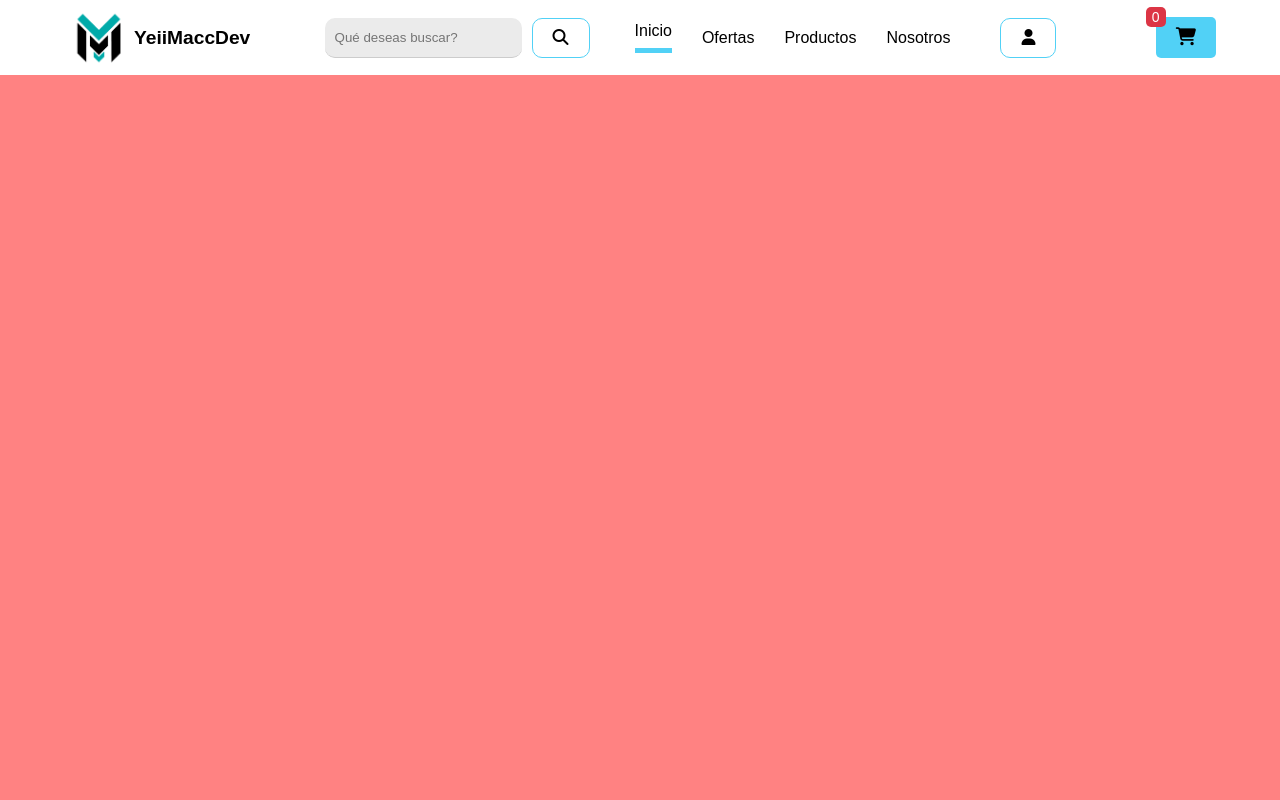
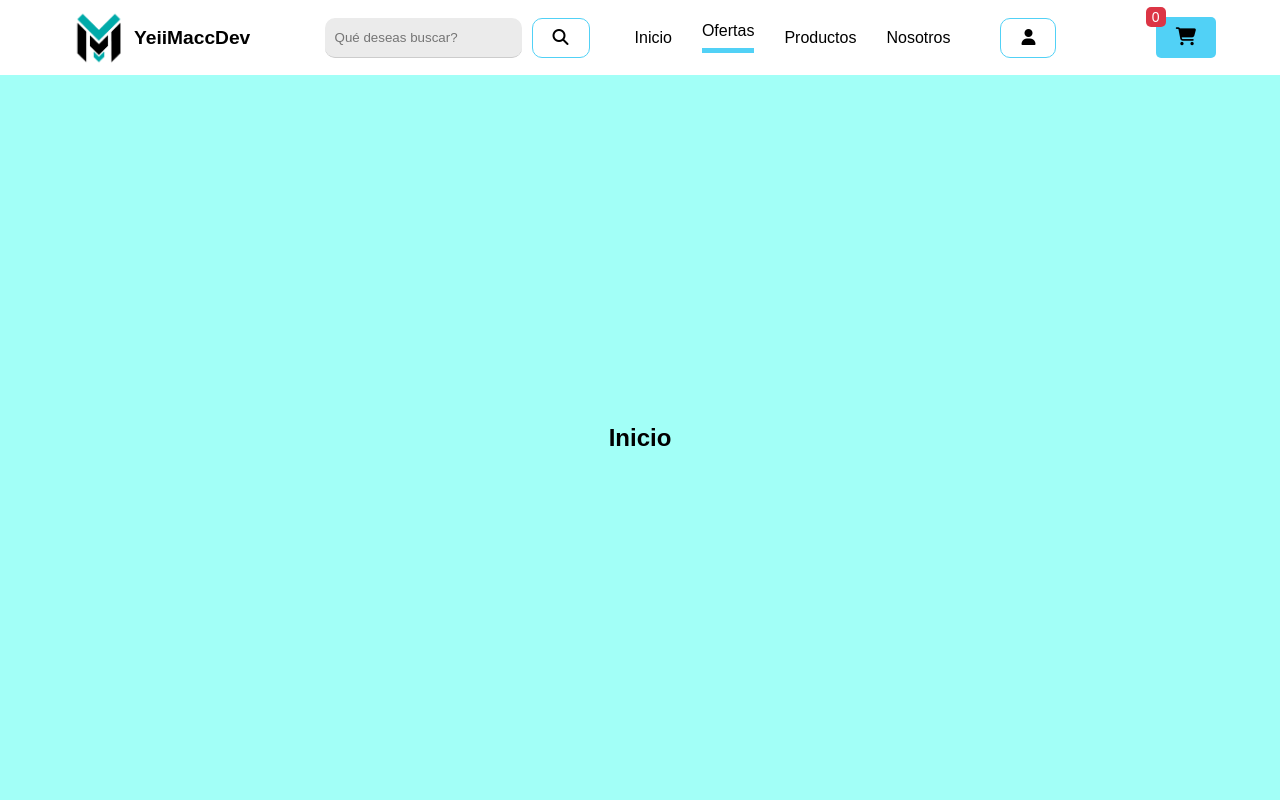
Before and after one commit to YeiiMaccDev/menu_responsive, a plain HTML site: page index.html in a window 1280 px wide. Shown: the top 800 px of the page. Drawn offline with Linux system fonts and the light colour scheme.

Commit message:
Interaction of the menu with the sections of the site.

```diff
--- a/index.html
+++ b/index.html
@@ -8,7 +8,9 @@
     <link rel="shortcut icon" href="./img/faviconLight.ico" type="image/x-icon">
     <link rel="stylesheet" href="./styles.css">
     <link rel="stylesheet" href="./menu.css">
-    <link rel="stylesheet" href="https://cdnjs.cloudflare.com/ajax/libs/font-awesome/6.5.2/css/all.min.css" integrity="sha512-SnH5WK+bZxgPHs44uWIX+LLJAJ9/2PkPKZ5QiAj6Ta86w+fsb2TkcmfRyVX3pBnMFcV7oQPJkl9QevSCWr3W6A==" crossorigin="anonymous" referrerpolicy="no-referrer" />
+    <link rel="stylesheet" href="https://cdnjs.cloudflare.com/ajax/libs/font-awesome/6.5.2/css/all.min.css"
+        integrity="sha512-SnH5WK+bZxgPHs44uWIX+LLJAJ9/2PkPKZ5QiAj6Ta86w+fsb2TkcmfRyVX3pBnMFcV7oQPJkl9QevSCWr3W6A=="
+        crossorigin="anonymous" referrerpolicy="no-referrer" />
 
     <title>Menu responsive</title>
 </head>
@@ -21,7 +23,8 @@
                     <span class="navbar-site__toggler__span"></span>
                 </button>
                 <a href="/" class="navbar-site__logo">
-                    <img src="./img/logo.png" class="navbar-site__logo-img" width="60" height="60" alt="Logo YeiiMaccDev">
+                    <img src="./img/logo.png" class="navbar-site__logo-img" width="60" height="60"
+                        alt="Logo YeiiMaccDev">
                     <strong class="navbar-site__logo-strong">YeiiMaccDev</strong>
                 </a>
                 <ul class="navbar-site__list">
@@ -65,9 +68,22 @@
         </div>
         <div style="min-height: 75px;"></div>
     </header>
+
     <main>
+        <section class="section-100vh home" id="home">
+            <h1>Inicio</h1>
+        </section>
+        <section class="section-100vh ofertas" id="ofertas">
+            <h1>Ofertas</h1>
+        </section>
+        <section class="section-100vh productos" id="productos">
+            <h1>Productos</h1>
+        </section>
+        <section class="section-100vh nosotros" id="nosotros">
+            <h1>Nosotros</h1>
+        </section>
+    </main>
 
-    </main>
     <footer>
 
     </footer>
--- a/menu.js
+++ b/menu.js
@@ -54,3 +54,26 @@ navToggler.addEventListener('click', togglerClick);
 navLinks.forEach((link) => {
     link.addEventListener('click', () =>  navLinkClick(link) )
 });
+
+
+// Function to change the active menu class when scrolling through the page
+function changeActiveMenu() {
+    const sections = document.querySelectorAll("section");
+    const menuItems = document.querySelectorAll("nav ul li a");
+
+    sections.forEach((seccion, index) => {
+        const posicion = seccion.getBoundingClientRect(); // Section position
+        const mitadVentana = window.innerHeight / 2; // Half the height of the window
+
+        if (posicion.top <= mitadVentana && posicion.bottom >= mitadVentana) {
+            // If the section is in the centre of the window, highlight the corresponding link in the menu.
+            menuItems.forEach((item) => {
+                item.classList.remove("navbar-site__active");
+            });
+            menuItems[index].classList.add("navbar-site__active");
+        }
+    });
+}
+
+// Event to be executed when scrolling the page.
+window.addEventListener("scroll", changeActiveMenu);
--- a/styles.css
+++ b/styles.css
@@ -1,5 +1,5 @@
 :root {
-    --bg-color: #ff8282;
+    --bg-color: #a2fff7;
     --bg-color-input: #ebebeb;
     --primary-color: #51d1f6;
     --primary-color-light: #ffcc33;
@@ -88,3 +88,27 @@ body {
 
     z-index: 1000;
 }
+
+
+/*--------------- Height sections ---------------*/
+.section-100vh,
+.section-50vh {
+    padding: 40px 0;
+    display: flex;
+    align-items: center;
+    justify-content: center;
+    width: 100%;
+    /* padding: var(--height-menu) 0; */
+}
+
+.section-100vh {
+    min-height: calc(100vh - 75px);
+    /* min-height: 100vh; */
+    height: auto;
+}
+
+.section-50vh {
+    min-height: calc(50vh - 75px);
+    /* min-height: 50vh; */
+    height: auto;
+}
```
